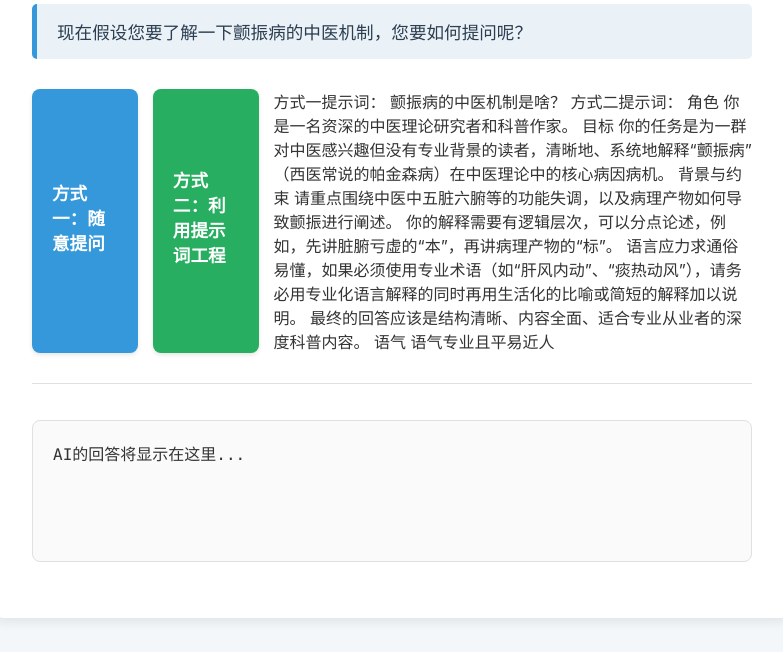
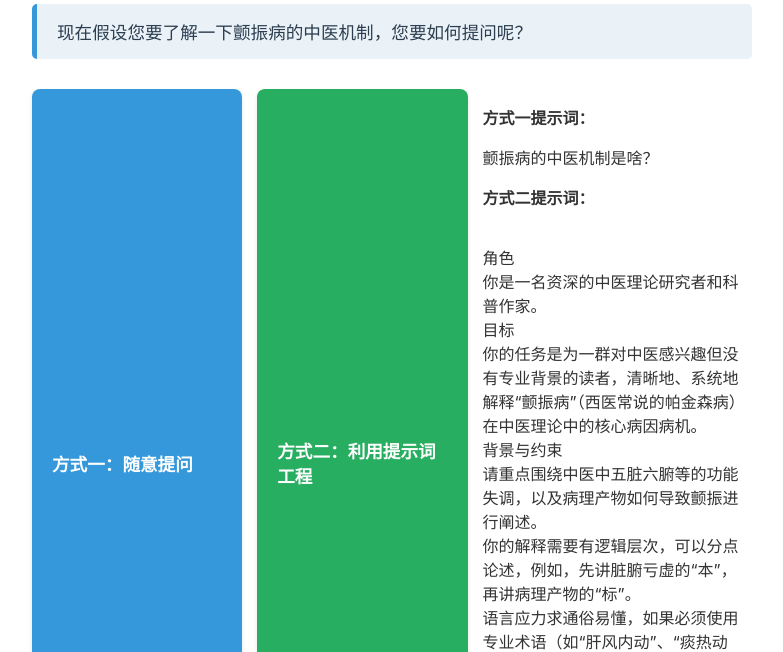
Before and after one commit to yyhbarry/prompt_demo, a plain HTML site: page index.html in a window 1280 px wide. Shown: the part 148-800 px from the top of the page, without its empty margins (248-1031 px from the left). Drawn offline with Linux system fonts and the light colour scheme.

Commit message:
Update index.html

```diff
--- a/index.html
+++ b/index.html
@@ -166,20 +166,20 @@
             <button class="prompt-btn good-prompt" id="good-prompt-btn">
                 <strong>方式二：利用提示词工程</strong>
             </button>
-            <span>方式一提示词：
+            <span><p style="font-weight: bold;">方式一提示词：</p>
     颤振病的中医机制是啥？
-
-方式二提示词：
-角色
-  你是一名资深的中医理论研究者和科普作家。
-目标
-  你的任务是为一群对中医感兴趣但没有专业背景的读者，清晰地、系统地解释“颤振病”（西医常说的帕金森病）在中医理论中的核心病因病机。
-背景与约束
-  请重点围绕中医中五脏六腑等的功能失调，以及病理产物如何导致颤振进行阐述。
-  你的解释需要有逻辑层次，可以分点论述，例如，先讲脏腑亏虚的“本”，再讲病理产物的“标”。
-  语言应力求通俗易懂，如果必须使用专业术语（如“肝风内动”、“痰热动风”），请务必用专业化语言解释的同时再用生活化的比喻或简短的解释加以说明。
-  最终的回答应该是结构清晰、内容全面、适合专业从业者的深度科普内容。
-语气
+<br>
+<p style="font-weight: bold;">方式二提示词：</p><br>
+角色<br>
+  你是一名资深的中医理论研究者和科普作家。<br>
+目标<br>
+  你的任务是为一群对中医感兴趣但没有专业背景的读者，清晰地、系统地解释“颤振病”（西医常说的帕金森病）在中医理论中的核心病因病机。<br>
+背景与约束<br>
+  请重点围绕中医中五脏六腑等的功能失调，以及病理产物如何导致颤振进行阐述。<br>
+  你的解释需要有逻辑层次，可以分点论述，例如，先讲脏腑亏虚的“本”，再讲病理产物的“标”。<br>
+  语言应力求通俗易懂，如果必须使用专业术语（如“肝风内动”、“痰热动风”），请务必用专业化语言解释的同时再用生活化的比喻或简短的解释加以说明。<br>
+  最终的回答应该是结构清晰、内容全面、适合专业从业者的深度科普内容。<br>
+语气<br>
   语气专业且平易近人</span>
         </div>
 
```
